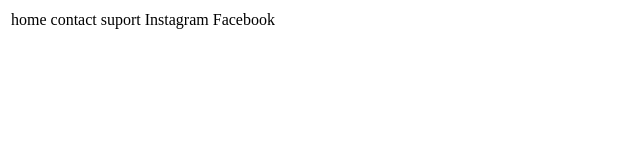
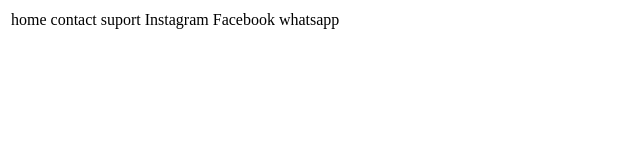
Before and after one commit to mglipe/teste-git, a plain HTML site: page index.html in a window 1280 px wide. Shown: the full height of the page, 0-640 px from the left. Drawn offline with Linux system fonts and the light colour scheme.

Commit message:
lista atualizada

```diff
--- a/index.html
+++ b/index.html
@@ -15,6 +15,7 @@
                 <td>suport</td>
                 <td>Instagram</td>
                 <td>Facebook</td>
+                <td>whatsapp</td>
             </tr>
         </thead>
     </table>
```
